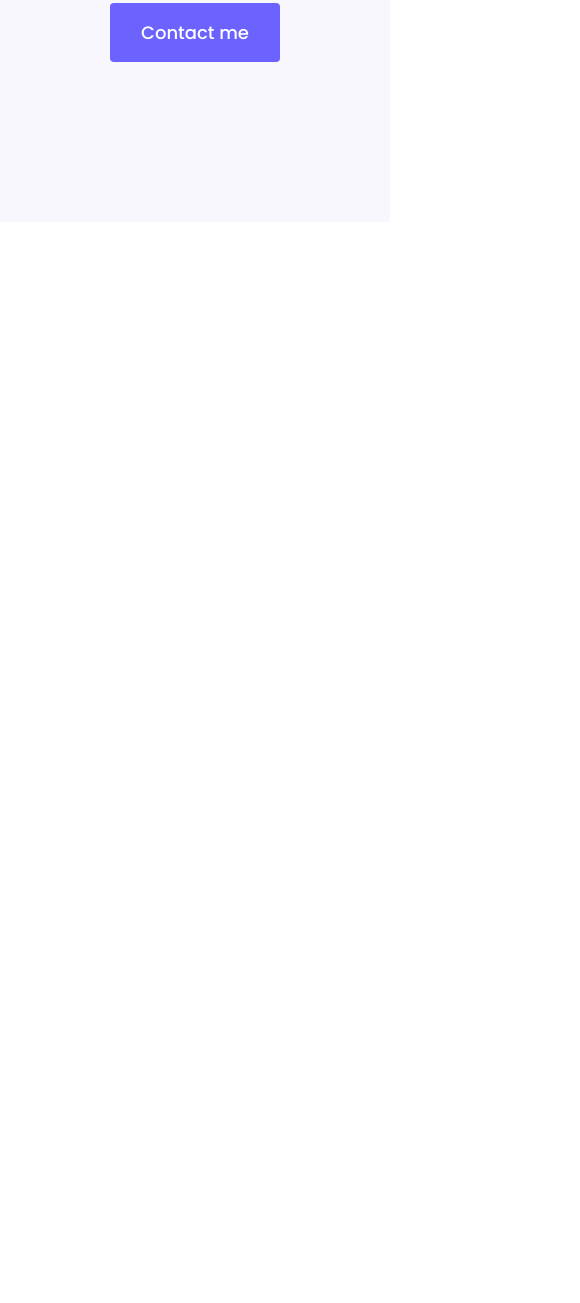
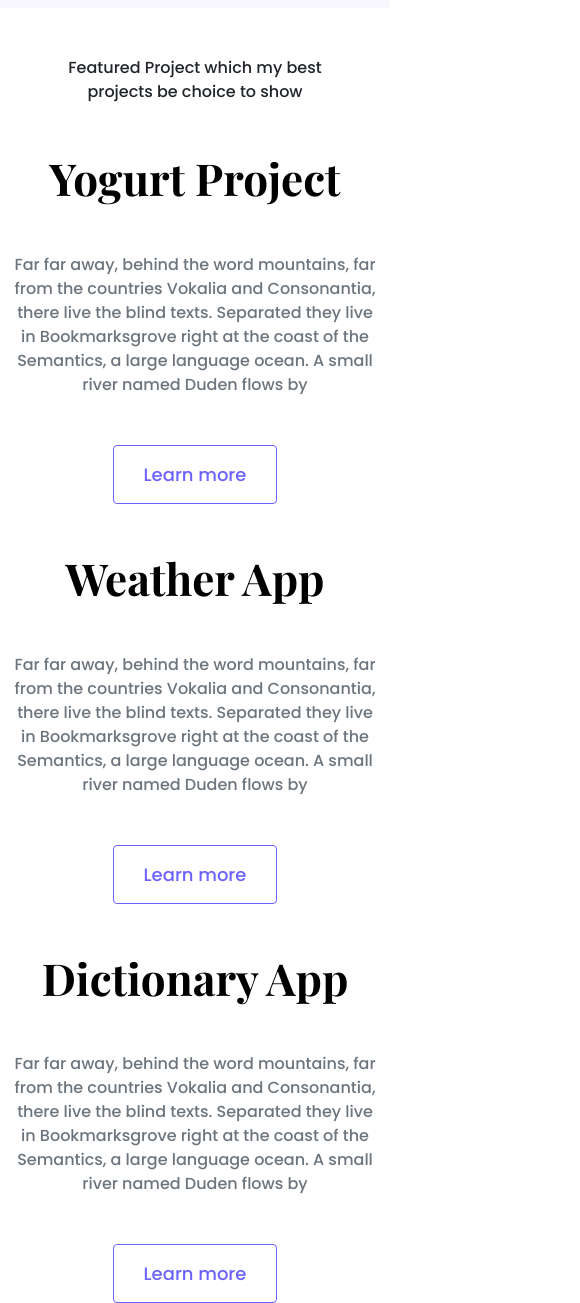
Before and after one commit to Oseni-Ella/my-portfolio-project, a plain HTML site: page index.html in a window 390 px wide. Shown: the part 593-1896 px from the top of the page, 580 px wide, since content can reach past the window. Before the commit the page ends 844 px from the top, so only its background shows below. Drawn offline with nearby package versions, Linux system fonts and the light colour scheme.

Commit message:
Added homepage content

```diff
--- a/index.html
+++ b/index.html
@@ -37,5 +37,61 @@
         <a href="#" class="btn btn-branding">Contact me</a>
       </div>
     </div>
+    <p class="text-center m-5">
+      Featured Project which my best projects be choice to show
+    </p>
+    <div class="container">
+      <div class="row mb-5">
+        <div class="col d-none d-lg-block">
+          <img src="images/yogurt.png" class="img-fluid" alt="" />
+        </div>
+        <div class="col">
+          <div class="project-desciption">
+            <h2 class="mb-5">Yogurt Project</h2>
+            <p class="mb-5 text-muted">
+              Far far away, behind the word mountains, far from the countries
+              Vokalia and Consonantia, there live the blind texts. Separated
+              they live in Bookmarksgrove right at the coast of the Semantics, a
+              large language ocean. A small river named Duden flows by
+            </p>
+            <a href="" class="btn btn-branding-outline"> Learn more </a>
+          </div>
+        </div>
+      </div>
+      <div class="row mb-5">
+        <div class="col">
+          <div class="project-desciption">
+            <h2 class="mb-5">Weather App</h2>
+            <p class="mb-5 text-muted">
+              Far far away, behind the word mountains, far from the countries
+              Vokalia and Consonantia, there live the blind texts. Separated
+              they live in Bookmarksgrove right at the coast of the Semantics, a
+              large language ocean. A small river named Duden flows by
+            </p>
+            <a href="" class="btn btn-branding-outline"> Learn more </a>
+          </div>
+        </div>
+        <div class="col d-none d-lg-block">
+          <img src="images/weather.png" class="img-fluid" alt="" />
+        </div>
+      </div>
+      <div class="row">
+        <div class="col d-none d-lg-block">
+          <img src="images/dictionary.png" class="img-fluid" alt="" />
+        </div>
+        <div class="col">
+          <div class="project-desciption">
+            <h2 class="mb-5">Dictionary App</h2>
+            <p class="mb-5 text-muted">
+              Far far away, behind the word mountains, far from the countries
+              Vokalia and Consonantia, there live the blind texts. Separated
+              they live in Bookmarksgrove right at the coast of the Semantics, a
+              large language ocean. A small river named Duden flows by
+            </p>
+            <a href="" class="btn btn-branding-outline"> Learn more </a>
+          </div>
+        </div>
+      </div>
+    </div>
   </body>
 </html>
--- a/styles/styles.css
+++ b/styles/styles.css
@@ -57,3 +57,35 @@ p {
   padding: 15px 30px;
   text-decoration: none;
 }
+.btn-branding-outline {
+  color: var(--branding-color);
+  border: 1px solid var(--branding-color);
+  border-radius: 4px;
+  font-size: 18px;
+  line-height: 27px;
+  padding: 15px 30px;
+}
+
+.project-desciption {
+  padding: 120px 60px;
+}
+
+@media (max-width: 900px) {
+  h1 {
+    font-size: 44px;
+    line-height: 2;
+  }
+
+  h2 {
+    font-size: 44px;
+  }
+
+  .hero {
+    padding: 80px 20px;
+  }
+
+  .project-desciption {
+    padding: 0;
+    text-align: center;
+  }
+}
```
Also changed, not shown: images/dictionary.png (added), images/weather.png (added), images/yogurt.png (added).
